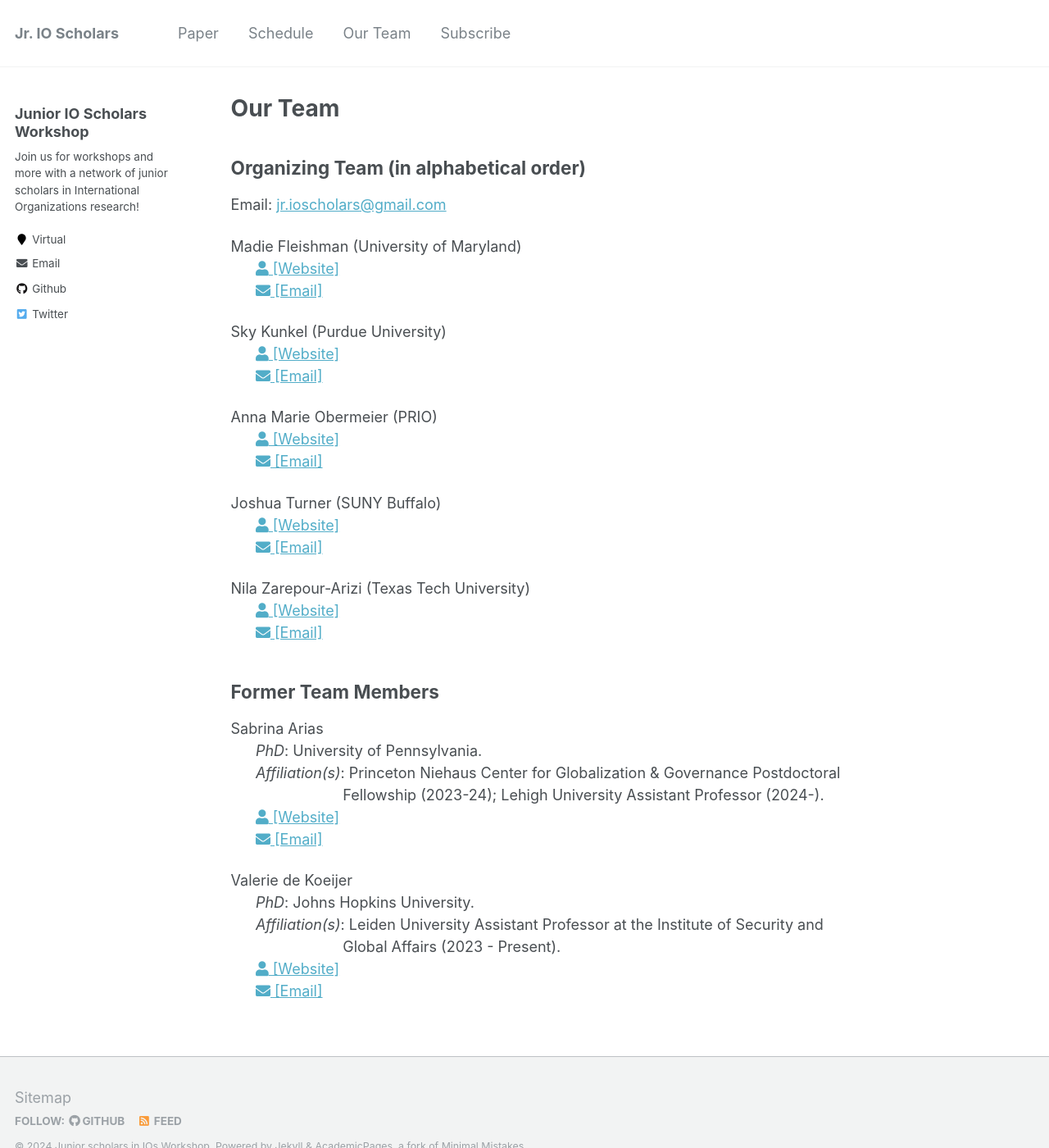
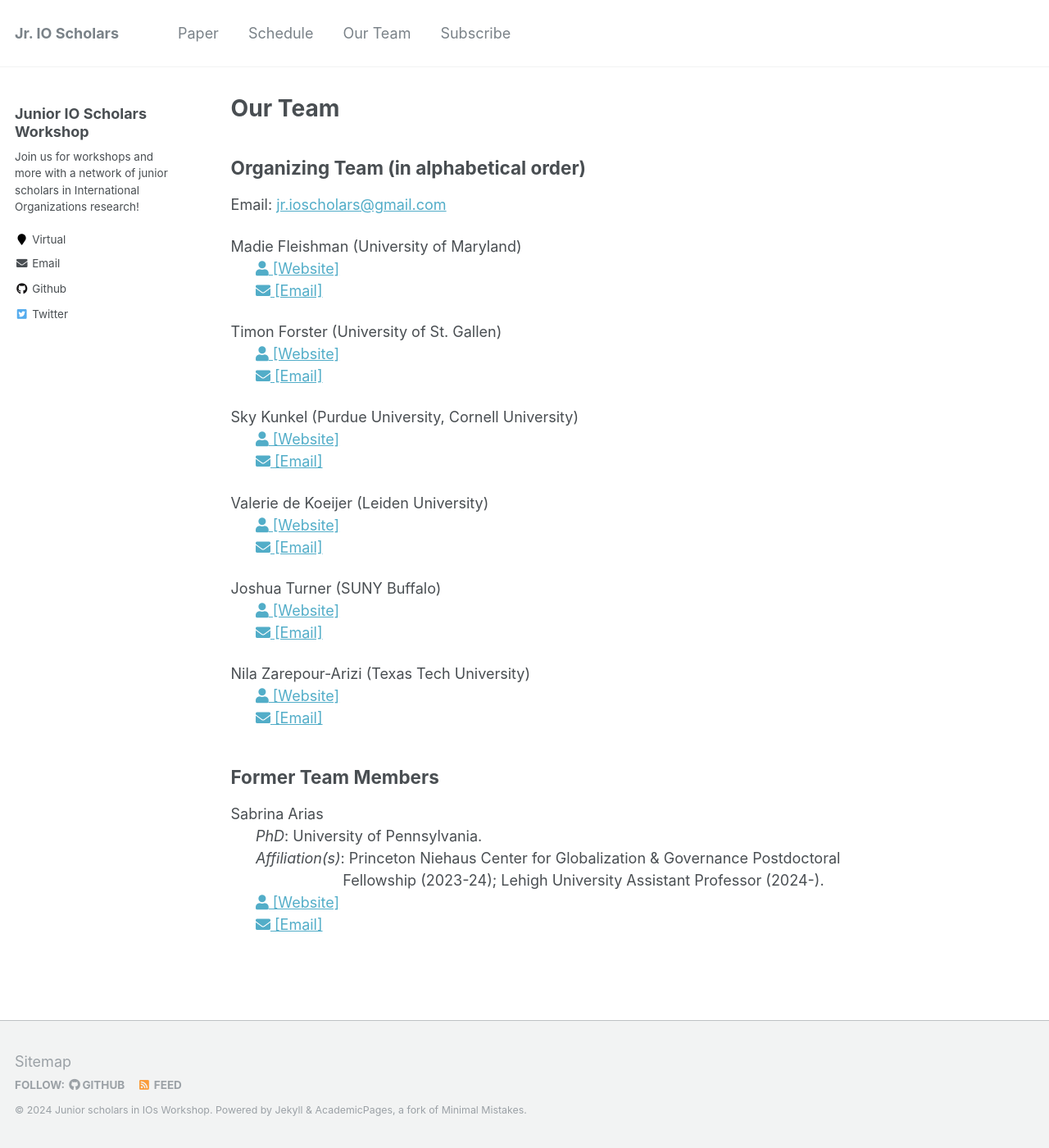
Before and after one commit to IO-workshop/IO-workshop.github.io, a Jekyll site: the page built from _pages/team.md, in a window 1280 px wide and 1400 px high. Shown: the whole window at 82% size. Built offline with Jekyll 4.4.1, drawn with Linux system fonts in a browser that asks for light colours.

Commit message:
Update team.md

```diff
--- a/_pages/team.md
+++ b/_pages/team.md
@@ -13,16 +13,20 @@ Madie Fleishman (University of Maryland)
 <br>&nbsp;&nbsp;&nbsp;&nbsp;&nbsp;&nbsp;<span style="padding-right:5%"><a href='{{ "https://gvpt.umd.edu/gradprofile/fleishman/madeline"}}'><i class='fas fa-user'></i> [Website]</a></span>
 <br>&nbsp;&nbsp;&nbsp;&nbsp;&nbsp;&nbsp;<span style="padding-right:5%"><a href='{{ "mailto:mfleish@umd.edu"}}'><i class='fas fa-envelope'></i> [Email]</a></span>
 
-Sky Kunkel (Purdue University)
+Timon Forster (University of St. Gallen)
+<br>&nbsp;&nbsp;&nbsp;&nbsp;&nbsp;&nbsp;<span style="padding-right:5%"><a href='{{ "https://www.timonforster.net/"}}'><i class='fas fa-user'></i> [Website]</a></span>
+<br>&nbsp;&nbsp;&nbsp;&nbsp;&nbsp;&nbsp;<span style="padding-right:5%"><a href='{{ "mailto:timon.forster@unisg.ch"}}'><i class='fas fa-envelope'></i> [Email]</a></span>
+
+Sky Kunkel (Purdue University, Cornell University)
 <br>&nbsp;&nbsp;&nbsp;&nbsp;&nbsp;&nbsp;<span style="padding-right:5%"><a href='{{ "https://www.skytheacademic.com"}}'><i class='fas fa-user'></i> [Website]</a></span>
 <br>&nbsp;&nbsp;&nbsp;&nbsp;&nbsp;&nbsp;<span style="padding-right:5%"><a href='{{ "mailto:kunkel3@purdue.edu"}}'><i class='fas fa-envelope'></i> [Email]</a></span>
 
-Anna Marie Obermeier (PRIO)
-<br>&nbsp;&nbsp;&nbsp;&nbsp;&nbsp;&nbsp;<span style="padding-right:5%"><a href='{{ "https://www.prio.org/people/11970"}}'><i class='fas fa-user'></i> [Website]</a></span>
-<br>&nbsp;&nbsp;&nbsp;&nbsp;&nbsp;&nbsp;<span style="padding-right:5%"><a href='{{ "mailto:annobe@prio.org"}}'><i class='fas fa-envelope'></i> [Email]</a></span>
+Valerie de Koeijer (Leiden University)
+<br>&nbsp;&nbsp;&nbsp;&nbsp;&nbsp;&nbsp;<span style="padding-right:5%"><a href='{{ "https://www.universiteitleiden.nl/en/staffmembers/valerie-de-koeijer"}}'><i class='fas fa-user'></i> [Website]</a></span>
+<br>&nbsp;&nbsp;&nbsp;&nbsp;&nbsp;&nbsp;<span style="padding-right:5%"><a href='{{ "mailto:v.j.c.de.koeijer@fgga.leidenuniv.nl"}}'><i class='fas fa-envelope'></i> [Email]</a></span>
 
 Joshua Turner (SUNY Buffalo)
-<br>&nbsp;&nbsp;&nbsp;&nbsp;&nbsp;&nbsp;<span style="padding-right:5%"><a href='{{ "https://www.joshuaaturner.com/"}}'><i class='fas fa-user'></i> [Website]</a></span>
+<br>&nbsp;&nbsp;&nbsp;&nbsp;&nbsp;&nbsp;<span style="padding-right:5%"><a href='{{ "https://www.joshuaaturner.net/"}}'><i class='fas fa-user'></i> [Website]</a></span>
 <br>&nbsp;&nbsp;&nbsp;&nbsp;&nbsp;&nbsp;<span style="padding-right:5%"><a href='{{ "mailto:turner2@buffalo.edu"}}'><i class='fas fa-envelope'></i> [Email]</a></span>
 
 Nila Zarepour-Arizi (Texas Tech University)
@@ -37,8 +41,8 @@ Sabrina Arias <br>
 <br>&nbsp;&nbsp;&nbsp;&nbsp;&nbsp;&nbsp;<span style="padding-right:5%"><a href='{{ "https://www.sabrinabarias.com/"}}'><i class='fas fa-user'></i> [Website]</a></span>
 <br>&nbsp;&nbsp;&nbsp;&nbsp;&nbsp;&nbsp;<span style="padding-right:5%"><a href='{{ "mailto:sbarias20@gmail.com"}}'><i class='fas fa-envelope'></i> [Email]</a></span>
 
-Valerie de Koeijer <br>
+<!-- Valerie de Koeijer <br>
 &nbsp;&nbsp;&nbsp;&nbsp;&nbsp;&nbsp;*PhD*: Johns Hopkins University.<br>
 &nbsp;&nbsp;&nbsp;&nbsp;&nbsp;&nbsp;*Affiliation(s)*: Leiden University Assistant Professor at the Institute of Security and <br>&nbsp;&nbsp;&nbsp;&nbsp;&nbsp;&nbsp;&nbsp;&nbsp;&nbsp;&nbsp;&nbsp;&nbsp;&nbsp;&nbsp;&nbsp;&nbsp;&nbsp;&nbsp;&nbsp;&nbsp;&nbsp;&nbsp;&nbsp;&nbsp;&nbsp;&nbsp;&nbsp;Global Affairs (2023 - Present).
 <br>&nbsp;&nbsp;&nbsp;&nbsp;&nbsp;&nbsp;<span style="padding-right:5%"><a href='{{ "https://www.universiteitleiden.nl/en/staffmembers/valerie-de-koeijer"}}'><i class='fas fa-user'></i> [Website]</a></span>
-<br>&nbsp;&nbsp;&nbsp;&nbsp;&nbsp;&nbsp;<span style="padding-right:5%"><a href='{{ "mailto:vdekoei1@jhu.edu"}}'><i class='fas fa-envelope'></i> [Email]</a></span>
+<br>&nbsp;&nbsp;&nbsp;&nbsp;&nbsp;&nbsp;<span style="padding-right:5%"><a href='{{ "mailto:vdekoei1@jhu.edu"}}'><i class='fas fa-envelope'></i> [Email]</a></span> -->
```
